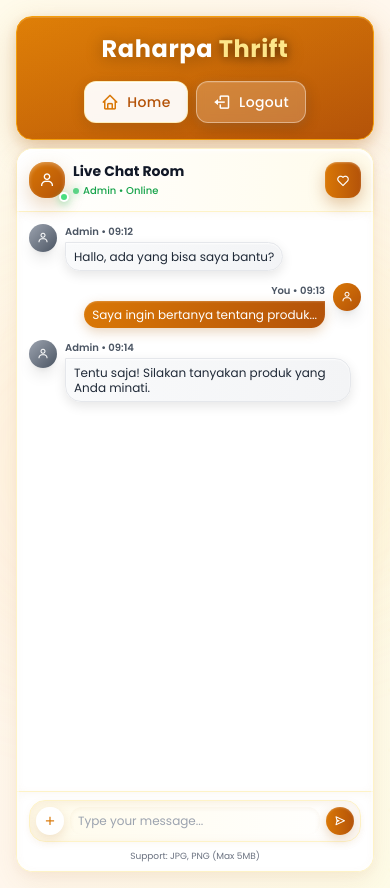
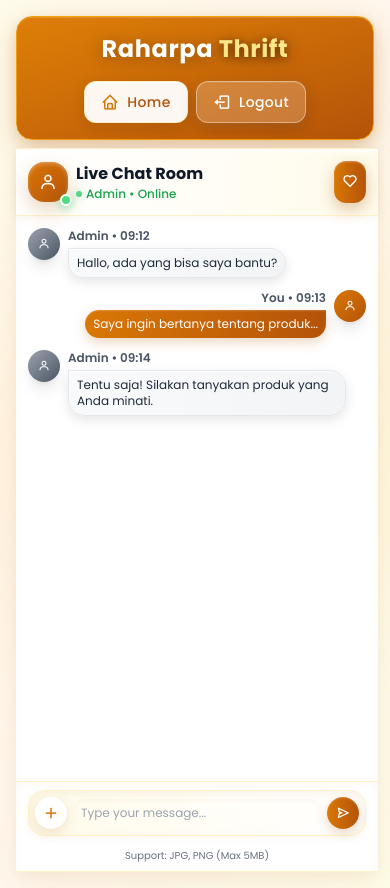
Before and after one commit to bangpii/RaharpaThrift, a React (Vite) app: page / in a window 390 px wide. Built offline with nearby package versions, Linux system fonts and the light colour scheme.

Commit message:
first init 2

```diff
--- a/src/components/user/ChatRoom.jsx
+++ b/src/components/user/ChatRoom.jsx
@@ -33,44 +33,41 @@ const ChatRoom = ({ showWishlist, setShowWishlist }) => {
     <div className="w-full h-full flex flex-col bg-white rounded-2xl border border-amber-100
                     shadow-[0_10px_30px_rgba(186,118,48,0.1),0_4px_12px_rgba(186,118,48,0.05),inset_0_1px_0_rgba(255,255,255,0.8)]
                     transform transition-all duration-500 hover:shadow-[0_20px_40px_rgba(186,118,48,0.15),0_8px_24px_rgba(186,118,48,0.1),inset_0_1px_0_rgba(255,255,255,0.9)]
-                    hover:-translate-y-1 relative">
+                    hover:-translate-y-1 relative
+                    max-[500px]:rounded-none max-[500px]:border-l-0 max-[500px]:border-r-0">
 
       {/* Efek 3D Border */}
-      <div className="absolute inset-0 rounded-2xl border-2 border-white/50 pointer-events-none"></div>
+      <div className="absolute inset-0 rounded-2xl border-2 border-white/50 pointer-events-none
+                     max-[500px]:rounded-none max-[500px]:border-l-0 max-[500px]:border-r-0"></div>
 
-      {/* Header - Padding disamakan dengan ChatRoom di bawah 400px */}
+      {/* Header - Padding 0 di bawah 500px */}
       <div className="flex items-center justify-between px-3 xs:px-4 sm:px-6 py-3 xs:py-4 border-b border-amber-100
                      bg-gradient-to-r from-white to-amber-50 rounded-t-2xl
                      shadow-[inset_0_2px_4px_rgba(255,255,255,0.8),0_2px_8px_rgba(186,118,48,0.1)]
-                     max-[400px]:px-3">
-        <div className="flex items-center gap-2 xs:gap-3 sm:gap-4 max-[400px]:gap-2">
+                     max-[500px]:px-0 max-[500px]:rounded-none">
+        <div className="flex items-center gap-2 xs:gap-3 sm:gap-4 max-[500px]:gap-2 max-[500px]:pl-3">
           {/* Profile 3D Effect */}
           <div className="relative">
             <div className="w-10 h-10 xs:w-12 xs:h-12 sm:w-14 sm:h-14 rounded-2xl
                            bg-gradient-to-br from-amber-600 to-amber-700
                            shadow-[0_8px_20px_rgba(186,118,48,0.3),inset_0_2px_4px_rgba(255,255,255,0.3)]
                            flex items-center justify-center text-white text-lg xs:text-xl sm:text-2xl
-                           transform transition-transform hover:scale-110 hover:rotate-3
-                           max-[400px]:w-9 max-[400px]:h-9 max-[400px]:text-base">
+                           transform transition-transform hover:scale-110 hover:rotate-3">
               <i className="bx bx-user"></i>
             </div>
             <div className="absolute -bottom-1 -right-1 w-3 h-3 xs:w-4 xs:h-4 sm:w-5 sm:h-5
                            bg-green-400 rounded-full border-2 border-white
-                           shadow-[0_2px_8px_rgba(34,197,94,0.5)]
-                           max-[400px]:w-2.5 max-[400px]:h-2.5"></div>
+                           shadow-[0_2px_8px_rgba(34,197,94,0.5)]"></div>
           </div>
 
-          <div className="max-[400px]:flex-1 max-[400px]:min-w-0">
+          <div>
             <h1 className="text-base xs:text-lg sm:text-xl font-bold text-gray-900
-                          drop-shadow-[0_2px_4px_rgba(255,255,255,0.8)]
-                          max-[400px]:text-sm max-[400px]:truncate">
+                          drop-shadow-[0_2px_4px_rgba(255,255,255,0.8)]">
               Live Chat Room
             </h1>
-            <p className="text-xs text-green-600 font-medium flex items-center gap-1
-                         max-[400px]:text-[10px] max-[400px]:mt-0.5">
+            <p className="text-xs text-green-600 font-medium flex items-center gap-1">
               <span className="w-1.5 h-1.5 xs:w-2 xs:h-2 bg-green-500 rounded-full animate-pulse
-                              shadow-[0_0_8px_rgba(34,197,94,0.6)]
-                              max-[400px]:w-1.5 max-[400px]:h-1.5"></span>
+                              shadow-[0_0_8px_rgba(34,197,94,0.6)]"></span>
               Admin • Online
             </p>
           </div>
@@ -83,39 +80,37 @@ const ChatRoom = ({ showWishlist, setShowWishlist }) => {
                      text-white shadow-[0_6px_16px_rgba(186,118,48,0.4),inset_0_1px_2px_rgba(255,255,255,0.3)]
                      transform transition-all duration-300 hover:scale-110
                      hover:shadow-[0_8px_24px_rgba(186,118,48,0.5),inset_0_1px_2px_rgba(255,255,255,0.4)] lg:hidden
-                     max-[400px]:p-2 max-[400px]:min-w-[36px] max-[400px]:h-9"
-        >
-          <i className="bx bx-heart text-base xs:text-lg sm:text-xl max-[400px]:text-sm"></i>
+                     max-[500px]:mr-3">
+          <i className="bx bx-heart text-base xs:text-lg sm:text-xl"></i>
         </button>
       </div>
 
-      {/* Chat Area - Padding disamakan dengan Header di bawah 400px */}
+      {/* Chat Area - Padding 0 di bawah 500px */}
       <div className="flex-1 p-3 xs:p-4 sm:p-6 overflow-y-auto space-y-3 xs:space-y-4 sm:space-y-6
                      bg-gradient-to-b from-white to-amber-25
                      shadow-[inset_0_2px_8px_rgba(186,118,48,0.05)]
                      [&::-webkit-scrollbar]:hidden [-ms-overflow-style:none] [scrollbar-width:none]
-                     max-[400px]:px-3">
+                     max-[500px]:px-0">
 
         {/* Admin Message */}
         <div className="flex items-start gap-2 xs:gap-3 sm:gap-4 transform transition-transform
-                       max-[400px]:gap-2">
+                       max-[500px]:gap-2 max-[500px]:pl-3 max-[500px]:pr-3">
           <div className="w-8 h-8 xs:w-10 xs:h-10 sm:w-12 sm:h-12 rounded-2xl
                          bg-gradient-to-br from-gray-400 to-gray-600
                          shadow-[0_4px_12px_rgba(0,0,0,0.2),inset_0_1px_2px_rgba(255,255,255,0.3)]
-                         flex items-center justify-center text-white shadow-lg flex-shrink-0
-                         max-[400px]:w-7 max-[400px]:h-7">
-            <i className="bx bx-user text-xs xs:text-sm sm:text-base max-[400px]:text-xs"></i>
+                         flex items-center justify-center text-white shadow-lg flex-shrink-0">
+            <i className="bx bx-user text-xs xs:text-sm sm:text-base"></i>
           </div>
           <div className="flex-1 min-w-0">
-            <p className="text-xs font-semibold text-gray-600 mb-1 max-[400px]:text-[10px] max-[400px]:mb-0.5">Admin • 09:12</p>
+            <p className="text-xs font-semibold text-gray-600 mb-1">Admin • 09:12</p>
             <div className="bg-gradient-to-r from-gray-50 to-gray-100 text-gray-800
                            px-2 py-1.5 xs:px-3 xs:py-2 sm:px-4 sm:py-3 rounded-2xl rounded-tl-none
                            shadow-[0_4px_12px_rgba(0,0,0,0.1),inset_0_1px_2px_rgba(255,255,255,0.8)]
                            border border-gray-200 transform transition-all duration-300
                            hover:shadow-[0_6px_20px_rgba(0,0,0,0.15),inset_0_1px_2px_rgba(255,255,255,0.9)]
                            inline-block max-w-[80%] xs:max-w-[85%] sm:max-w-xs
-                           max-[400px]:max-w-[calc(100%-10px)] max-[400px]:px-2 max-[400px]:py-1.5">
-              <p className="text-xs xs:text-sm sm:text-base max-[400px]:text-xs max-[400px]:leading-tight">
+                           max-[500px]:max-w-[calc(100%-20px)]">
+              <p className="text-xs xs:text-sm sm:text-base">
                 Hallo, ada yang bisa saya bantu?
               </p>
             </div>
@@ -124,17 +119,17 @@ const ChatRoom = ({ showWishlist, setShowWishlist }) => {
 
         {/* User Message */}
         <div className="flex items-start justify-end gap-2 xs:gap-3 sm:gap-4 transform transition-transform
-                       max-[400px]:gap-2">
+                       max-[500px]:gap-2 max-[500px]:pl-3 max-[500px]:pr-3">
           <div className="flex-1 min-w-0 text-right">
-            <p className="text-xs font-semibold text-gray-600 mb-1 max-[400px]:text-[10px] max-[400px]:mb-0.5">You • 09:13</p>
+            <p className="text-xs font-semibold text-gray-600 mb-1">You • 09:13</p>
             <div className="bg-gradient-to-r from-amber-600 to-amber-700 text-white
                            px-2 py-1.5 xs:px-3 xs:py-2 sm:px-4 sm:py-3 rounded-2xl rounded-tr-none
                            shadow-[0_4px_12px_rgba(186,118,48,0.3),inset_0_1px_2px_rgba(255,255,255,0.2)]
                            inline-block transform transition-all duration-300
                            hover:shadow-[0_6px_20px_rgba(186,118,48,0.4),inset_0_1px_2px_rgba(255,255,255,0.3)]
                            max-w-[80%] xs:max-w-[85%] sm:max-w-xs
-                           max-[400px]:max-w-[calc(100%-10px)] max-[400px]:px-2 max-[400px]:py-1.5">
-              <p className="text-xs xs:text-sm sm:text-base max-[400px]:text-xs max-[400px]:leading-tight">
+                           max-[500px]:max-w-[calc(100%-20px)]">
+              <p className="text-xs xs:text-sm sm:text-base">
                 Saya ingin bertanya tentang produk...
               </p>
             </div>
@@ -142,32 +137,30 @@ const ChatRoom = ({ showWishlist, setShowWishlist }) => {
           <div className="w-8 h-8 xs:w-10 xs:h-10 sm:w-12 sm:h-12 rounded-2xl
                          bg-gradient-to-br from-amber-600 to-amber-700
                          shadow-[0_4px_12px_rgba(186,118,48,0.3),inset_0_1px_2px_rgba(255,255,255,0.3)]
-                         flex items-center justify-center text-white shadow-lg flex-shrink-0
-                         max-[400px]:w-7 max-[400px]:h-7">
-            <i className="bx bx-user text-xs xs:text-sm sm:text-base max-[400px]:text-xs"></i>
+                         flex items-center justify-center text-white shadow-lg flex-shrink-0">
+            <i className="bx bx-user text-xs xs:text-sm sm:text-base"></i>
           </div>
         </div>
 
         {/* Tambahkan beberapa chat untuk demo scroll */}
         <div className="flex items-start gap-2 xs:gap-3 sm:gap-4 transform transition-transform
-                       max-[400px]:gap-2">
+                       max-[500px]:gap-2 max-[500px]:pl-3 max-[500px]:pr-3">
           <div className="w-8 h-8 xs:w-10 xs:h-10 sm:w-12 sm:h-12 rounded-2xl
                          bg-gradient-to-br from-gray-400 to-gray-600
                          shadow-[0_4px_12px_rgba(0,0,0,0.2),inset_0_1px_2px_rgba(255,255,255,0.3)]
-                         flex items-center justify-center text-white shadow-lg flex-shrink-0
-                         max-[400px]:w-7 max-[400px]:h-7">
-            <i className="bx bx-user text-xs xs:text-sm sm:text-base max-[400px]:text-xs"></i>
+                         flex items-center justify-center text-white shadow-lg flex-shrink-0">
+            <i className="bx bx-user text-xs xs:text-sm sm:text-base"></i>
           </div>
           <div className="flex-1 min-w-0">
-            <p className="text-xs font-semibold text-gray-600 mb-1 max-[400px]:text-[10px] max-[400px]:mb-0.5">Admin • 09:14</p>
+            <p className="text-xs font-semibold text-gray-600 mb-1">Admin • 09:14</p>
             <div className="bg-gradient-to-r from-gray-50 to-gray-100 text-gray-800
                            px-2 py-1.5 xs:px-3 xs:py-2 sm:px-4 sm:py-3 rounded-2xl rounded-tl-none
                            shadow-[0_4px_12px_rgba(0,0,0,0.1),inset_0_1px_2px_rgba(255,255,255,0.8)]
                            border border-gray-200 transform transition-all duration-300
                            hover:shadow-[0_6px_20px_rgba(0,0,0,0.15),inset_0_1px_2px_rgba(255,255,255,0.9)]
                            inline-block max-w-[80%] xs:max-w-[85%] sm:max-w-xs
-                           max-[400px]:max-w-[calc(100%-10px)] max-[400px]:px-2 max-[400px]:py-1.5">
-              <p className="text-xs xs:text-sm sm:text-base max-[400px]:text-xs max-[400px]:leading-tight">
+                           max-[500px]:max-w-[calc(100%-20px)]">
+              <p className="text-xs xs:text-sm sm:text-base">
                 Tentu saja! Silakan tanyakan produk yang Anda minati.
               </p>
             </div>
@@ -176,15 +169,15 @@ const ChatRoom = ({ showWishlist, setShowWishlist }) => {
 
       </div>
 
-      {/* Input Area - Padding disamakan dengan Header di bawah 400px */}
+      {/* Input Area - Padding 0 di bawah 500px */}
       <div className="p-2 xs:p-3 sm:p-4 border-t border-amber-100 bg-white rounded-b-2xl
                      shadow-[inset_0_2px_8px_rgba(186,118,48,0.05)]
-                     max-[400px]:px-3 max-[400px]:py-2">
+                     max-[500px]:px-0 max-[500px]:rounded-none">
         <div className="flex items-center gap-1.5 xs:gap-2 sm:gap-3
                        bg-gradient-to-r from-amber-50 to-white p-1.5 xs:p-2 rounded-2xl
                        shadow-[inset_0_2px_8px_rgba(186,118,48,0.1),0_2px_8px_rgba(186,118,48,0.05)]
                        border border-amber-100
-                       max-[400px]:gap-1.5 max-[400px]:p-1.5">
+                       max-[500px]:mx-3 max-[500px]:mb-2">
 
           {/* Hidden File Input */}
           <input
@@ -203,10 +196,8 @@ const ChatRoom = ({ showWishlist, setShowWishlist }) => {
                        shadow-[0_4px_12px_rgba(186,118,48,0.2),inset_0_1px_2px_rgba(255,255,255,0.8)]
                        transform transition-all duration-300 hover:scale-110 hover:bg-amber-50
                        hover:shadow-[0_6px_16px_rgba(186,118,48,0.3),inset_0_1px_2px_rgba(255,255,255,0.9)]
-                       flex-shrink-0
-                       max-[400px]:w-7 max-[400px]:h-7"
-          >
-            <i className="bx bx-plus text-lg xs:text-xl sm:text-2xl max-[400px]:text-sm"></i>
+                       flex-shrink-0">
+            <i className="bx bx-plus text-lg xs:text-xl sm:text-2xl"></i>
           </button>
 
           {/* Message Input */}
@@ -215,9 +206,8 @@ const ChatRoom = ({ showWishlist, setShowWishlist }) => {
             placeholder="Type your message..."
             className="flex-1 px-2 xs:px-3 sm:px-4 py-1.5 xs:py-2 sm:py-3 bg-transparent
                        outline-none text-gray-700 placeholder-gray-400 text-xs xs:text-sm sm:text-base
-                       min-w-0 shadow-[inset_0_2px_4px_rgba(186,118,48,0.05)] rounded-xl
-                       max-[400px]:px-2 max-[400px]:py-1.5 max-[400px]:text-xs"
-          />
+                       min-w-0 shadow-[inset_0_2px_4px_rgba(186,118,48,0.05)] rounded-xl">
+          </input>
 
           {/* Send Button - Tetap Rapi */}
           <button className="w-8 h-8 xs:w-10 xs:h-10 sm:w-12 sm:h-12 flex items-center justify-center
@@ -225,16 +215,15 @@ const ChatRoom = ({ showWishlist, setShowWishlist }) => {
                             shadow-[0_4px_12px_rgba(186,118,48,0.3),inset_0_1px_2px_rgba(255,255,255,0.2)]
                             transform transition-all duration-300 hover:scale-110
                             hover:shadow-[0_6px_20px_rgba(186,118,48,0.4),inset_0_1px_2px_rgba(255,255,255,0.3)]
-                            flex-shrink-0
-                            max-[400px]:w-7 max-[400px]:h-7">
-            <i className="bx bx-send text-sm xs:text-lg sm:text-xl max-[400px]:text-xs"></i>
+                            flex-shrink-0">
+            <i className="bx bx-send text-sm xs:text-lg sm:text-xl"></i>
           </button>
         </div>
 
         {/* File Type Info */}
         <p className="text-[10px] xs:text-xs text-gray-500 text-center mt-3 xs:mt-2
                      drop-shadow-[0_1px_2px_rgba(255,255,255,0.8)]
-                     max-[400px]:text-[9px] max-[400px]:mt-2">
+                     max-[500px]:mx-3">
           Support: JPG, PNG (Max 5MB)
         </p>
       </div>
```
